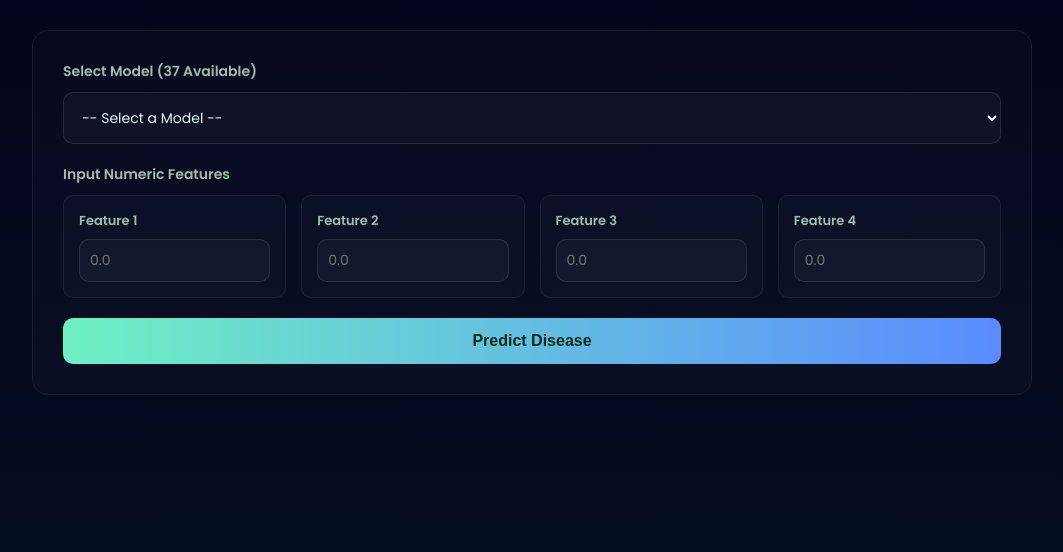
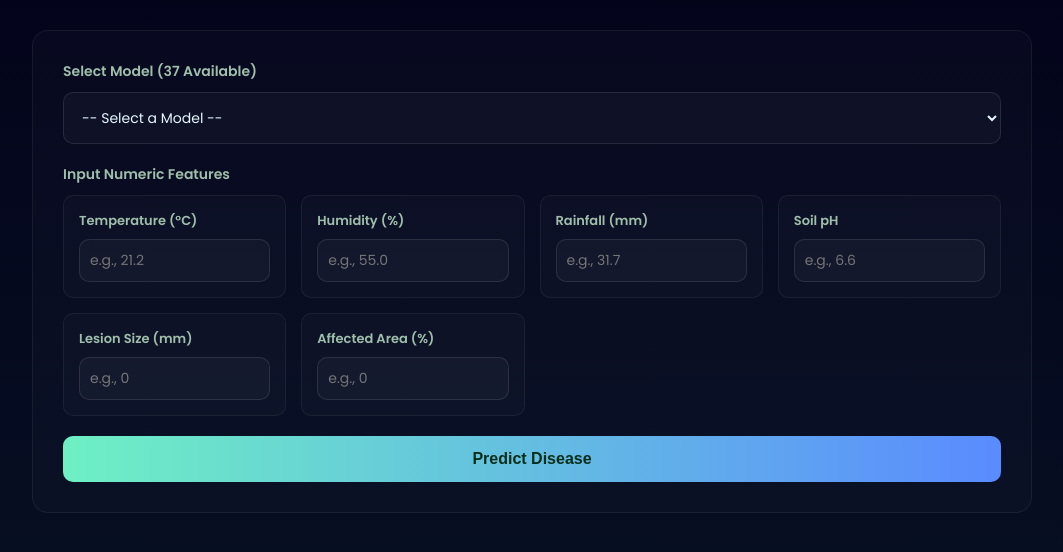
Before and after one commit to gowthamalasakaniS574661/GDP-TEAM2, a Flask app: page /quant in a window 1280 px wide. Shown: the part 68-620 px from the top of the page, without its empty margins (108-1171 px from the left). Run offline with Flask 3, Linux system fonts and the light colour scheme; data that the repository does not hold is empty.

Commit message:
UI: show friendly input names for quant models when available

```diff
--- a/final_submission/technical/templates/quant.html
+++ b/final_submission/technical/templates/quant.html
@@ -197,20 +197,28 @@
             <label>Input Numeric Features</label>
             <div class="features-grid" id="featuresGrid">
                 <div class="feature-input">
-                    <label>Feature 1</label>
-                    <input type="number" class="feature" step="any" placeholder="0.0">
+                    <label>Temperature (°C)</label>
+                    <input type="number" class="feature" step="any" placeholder="e.g., 21.2">
                 </div>
                 <div class="feature-input">
-                    <label>Feature 2</label>
-                    <input type="number" class="feature" step="any" placeholder="0.0">
+                    <label>Humidity (%)</label>
+                    <input type="number" class="feature" step="any" placeholder="e.g., 55.0">
                 </div>
                 <div class="feature-input">
-                    <label>Feature 3</label>
-                    <input type="number" class="feature" step="any" placeholder="0.0">
+                    <label>Rainfall (mm)</label>
+                    <input type="number" class="feature" step="any" placeholder="e.g., 31.7">
                 </div>
                 <div class="feature-input">
-                    <label>Feature 4</label>
-                    <input type="number" class="feature" step="any" placeholder="0.0">
+                    <label>Soil pH</label>
+                    <input type="number" class="feature" step="any" placeholder="e.g., 6.6">
+                </div>
+                <div class="feature-input">
+                    <label>Lesion Size (mm)</label>
+                    <input type="number" class="feature" step="any" placeholder="e.g., 0">
+                </div>
+                <div class="feature-input">
+                    <label>Affected Area (%)</label>
+                    <input type="number" class="feature" step="any" placeholder="e.g., 0">
                 </div>
             </div>
 
@@ -259,6 +267,14 @@
                     opt.value = m.filename;
                     opt.textContent = m.filename;
                     opt.dataset.features = m.expected_features || 4;
+                    // store friendly input names if provided by server (sidecar .json)
+                    if (Array.isArray(m.input_names) && m.input_names.length) {
+                        try {
+                            opt.dataset.inputNames = JSON.stringify(m.input_names);
+                        } catch (e) {
+                            // ignore serialization errors
+                        }
+                    }
                     select.appendChild(opt);
                 });
             })
@@ -275,11 +291,24 @@
                 // Update feature inputs
                 const grid = document.getElementById('featuresGrid');
                 grid.innerHTML = '';
+                // If the option supplies friendly input names, use them
+                let inputNames = null;
+                if (selectedOption && selectedOption.dataset && selectedOption.dataset.inputNames) {
+                    try {
+                        inputNames = JSON.parse(selectedOption.dataset.inputNames);
+                    } catch (e) {
+                        inputNames = null;
+                    }
+                }
+
                 for (let i = 0; i < count; i++) {
                     const div = document.createElement('div');
                     div.className = 'feature-input';
+                    const labelText = (Array.isArray(inputNames) && typeof inputNames[i] === 'string' && inputNames[i].trim().length)
+                        ? inputNames[i]
+                        : `Feature ${i + 1}`;
                     div.innerHTML = `
-                        <label>Feature ${i + 1}</label>
+                        <label>${labelText}</label>
                         <input type="number" class="feature" step="any" placeholder="0.0">
                     `;
                     grid.appendChild(div);
```
